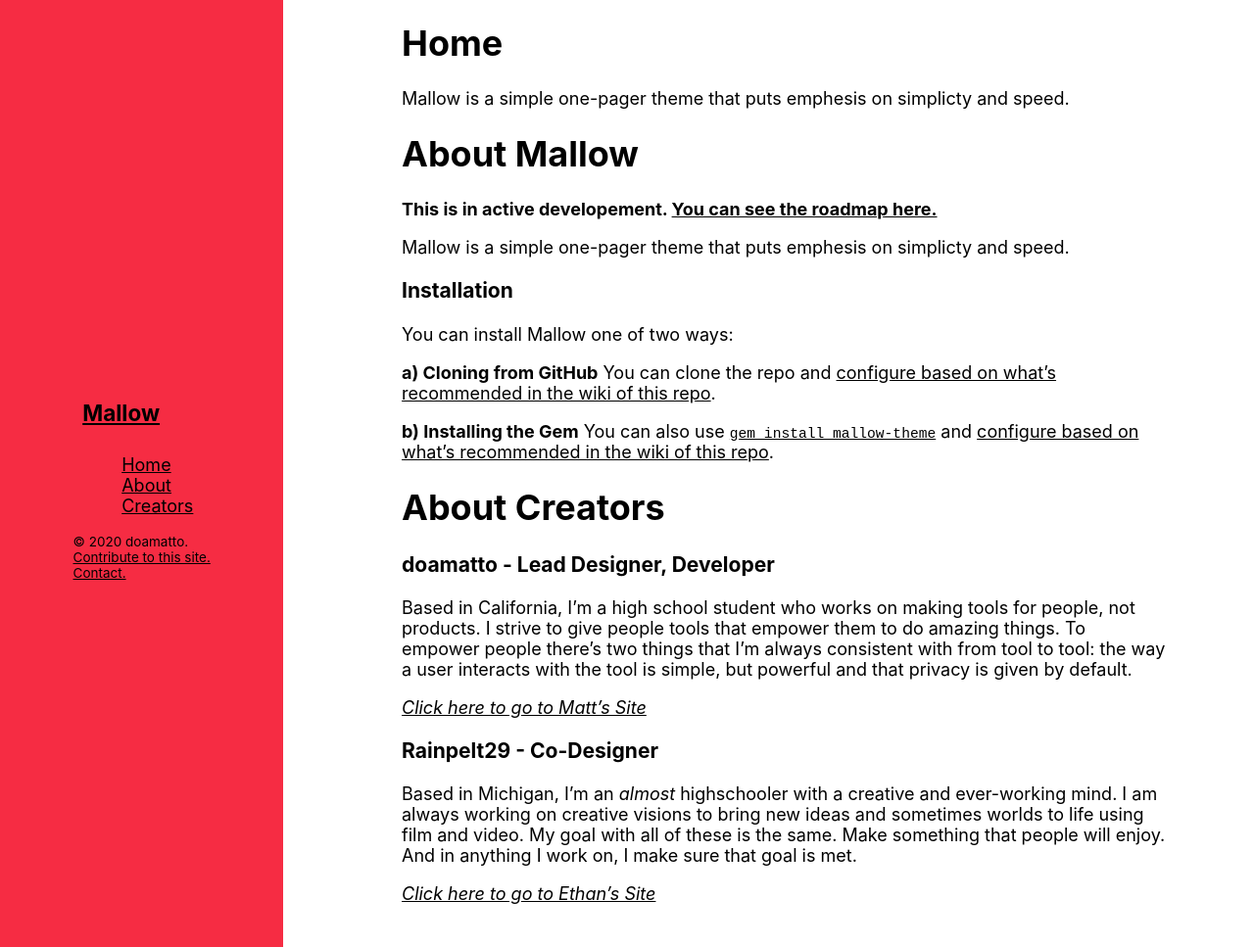
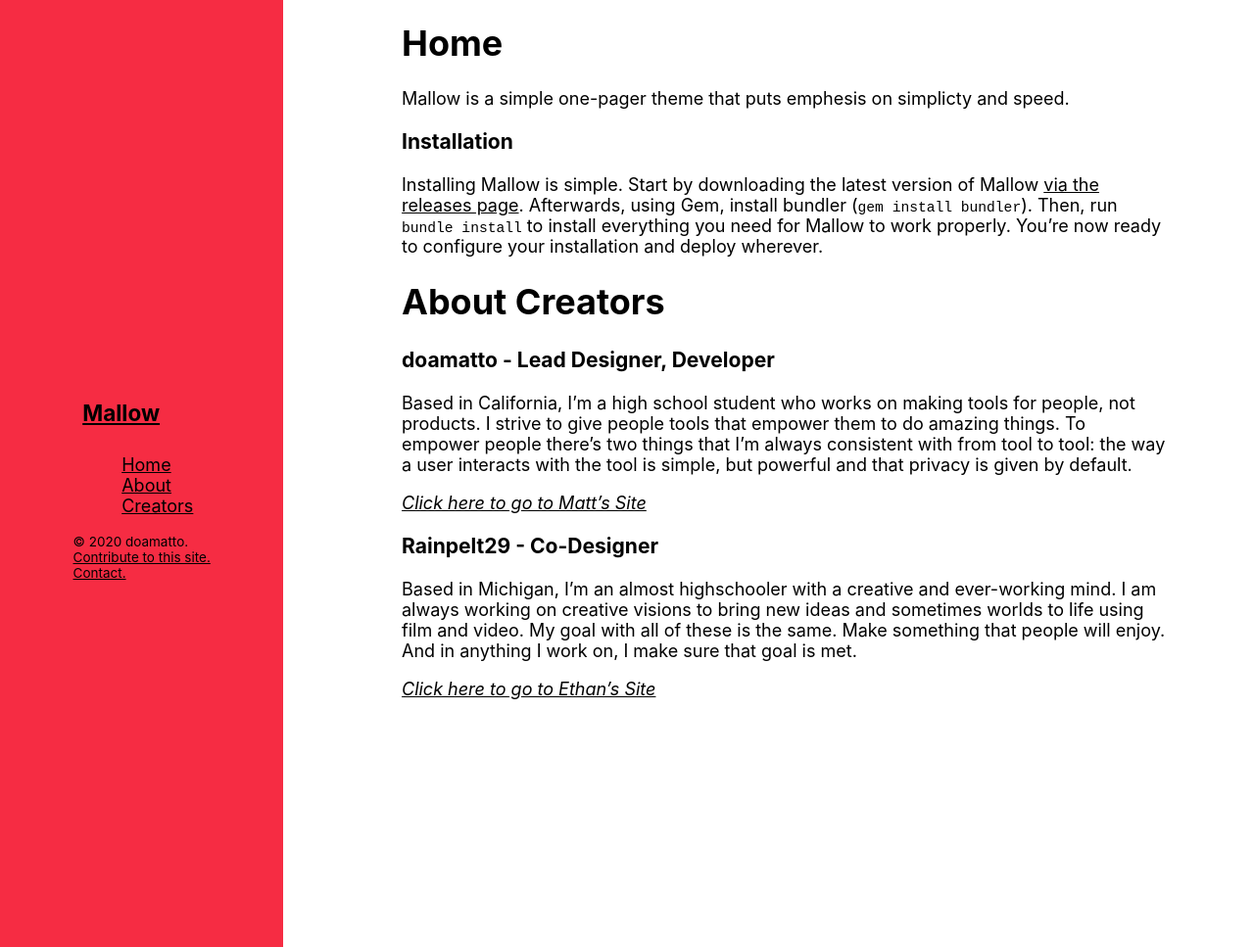
Before and after one commit to doamatto/mallow-theme, a Jekyll site: the page built from index.md, in a window 1280 px wide and 967 px high. Shown: the whole window at 98% size. Built offline with Jekyll 4.4.1, drawn with Linux system fonts in a browser that asks for light colours; some web fonts are replaced; our own code applies the rules of GitHub Pages for plain Markdown files.

Commit message:
Major cleaning to readme

```diff
--- a/index.md
+++ b/index.md
@@ -6,30 +6,18 @@ layout: page
 
 Mallow is a simple one-pager theme that puts emphesis on simplicty and speed.
 
-# About Mallow
-
-**This is in active developement. [You can see the roadmap here.](https://trello.com/b/6uBEAJwj)**
-
-Mallow is a simple one-pager theme that puts emphesis on simplicty and speed.
-
 ### Installation
 
-You can install Mallow one of two ways:
-
-**a) Cloning from GitHub**
-You can clone the repo and [configure based on what's recommended in the wiki of this repo](https://github.com/doamatto/mallow-theme/wiki/Configuration).
-
-**b) Installing the Gem**
-You can also use [`gem install mallow-theme`](https://rubygems.org/gems/mallow-theme) and [configure based on what's recommended in the wiki of this repo](https://github.com/doamatto/mallow-theme/wiki/Configuration).
+Installing Mallow is simple. Start by downloading the latest version of Mallow [via the releases page](https://github.com/doamatto/mallow-theme/releases/latest). Afterwards, using Gem, install bundler (`gem install bundler`). Then, run `bundle install` to install everything you need for Mallow to work properly. You're now ready to configure your installation and deploy wherever.
 
 # About Creators
 
 ### doamatto - Lead Designer, Developer
-Based in California, I'm a high school student who works on making tools for people, not products. I strive to give people tools that empower them to do amazing things. To empower people there's two things that I'm always consistent with from tool to tool: the way a user interacts with the tool is simple, but powerful and that privacy is given by default.
+Based in California, I’m a high school student who works on making tools for people, not products. I strive to give people tools that empower them to do amazing things. To empower people there’s two things that I’m always consistent with from tool to tool: the way a user interacts with the tool is simple, but powerful and that privacy is given by default.
 
 _[Click here to go to Matt's Site](https://doamatto.xyz)_
 
 ### Rainpelt29 - Co-Designer
-Based in Michigan, I’m an *almost* highschooler with a creative and ever-working mind. I am always working on creative visions to bring new ideas and sometimes worlds to life using film and video. My goal with all of these is the same. Make something that people will enjoy. And in anything I work on, I make sure that goal is met.
+Based in Michigan, I’m an almost highschooler with a creative and ever-working mind. I am always working on creative visions to bring new ideas and sometimes worlds to life using film and video. My goal with all of these is the same. Make something that people will enjoy. And in anything I work on, I make sure that goal is met.
 
 _[Click here to go to Ethan's Site](https://rainpelt29.github.io/rainpelt29site)_
```
Also changed, not shown: README.md.
